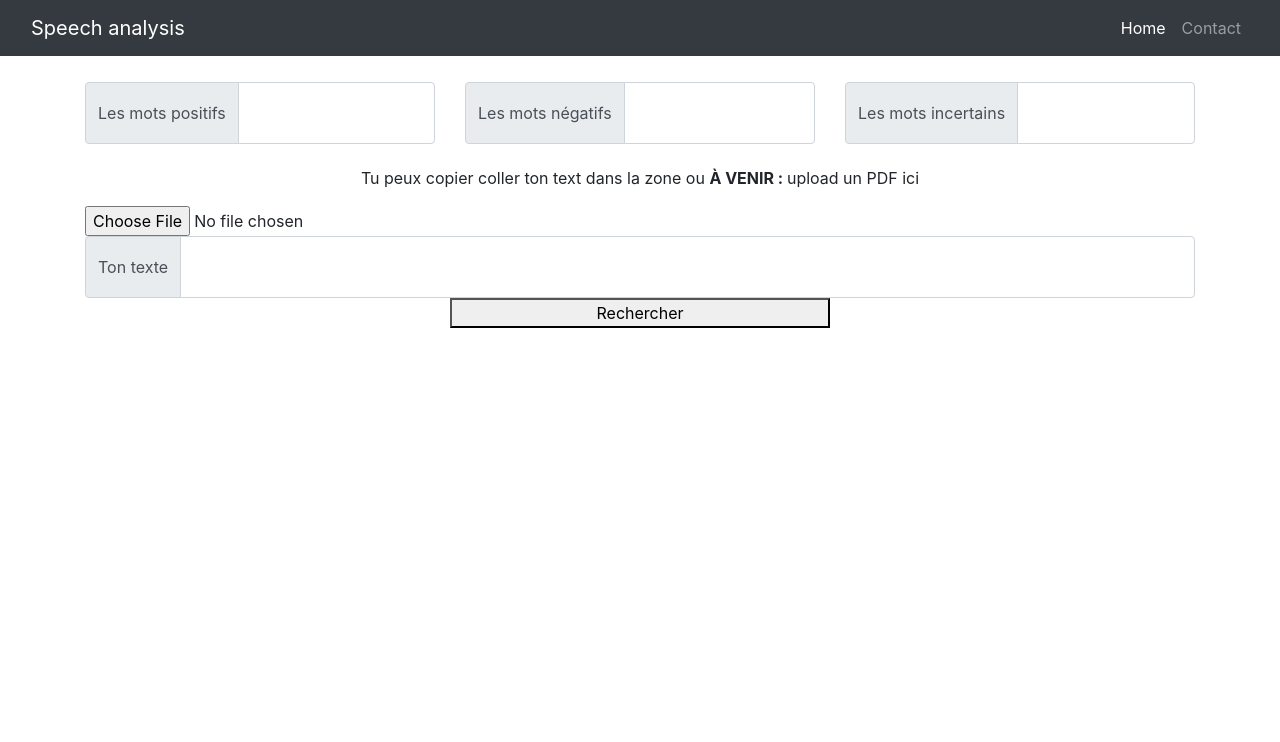
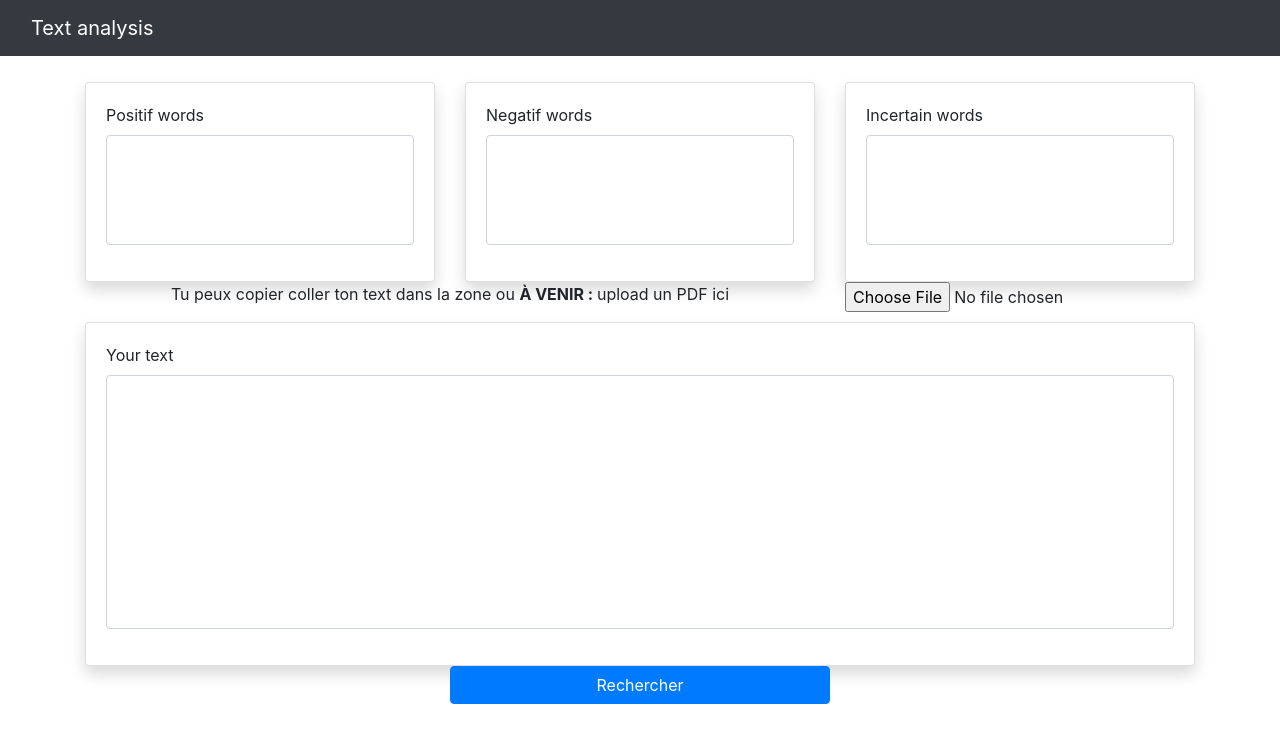
Before and after one commit to Tryanium/speech-analysis-master, a website: page views/index.html in a window 1280 px wide. Drawn offline with Linux system fonts and the light colour scheme.

Commit message:
Changement front

```diff
--- a/public/stylesheets/style.css
+++ b/public/stylesheets/style.css
@@ -2,9 +2,6 @@
   margin-top: 2%;
 }
 
-#TextPersoOrPDF{
-  margin-top: 2%;
-}
 
 textarea{
   resize: none;
--- a/views/index.html
+++ b/views/index.html
@@ -8,7 +8,7 @@
   <meta name="description" content="">
   <meta name="author" content="">
 
-  <title>Speech Analysis</title>
+  <title>Text Analysis</title>
 
   <!-- Bootstrap core CSS -->
   <link href="/bootstrap/css/bootstrap.min.css" rel="stylesheet">
@@ -21,70 +21,67 @@
   <!-- Navigation -->
   <nav class="navbar navbar-expand-lg navbar-dark bg-dark static-top">
     <div class="container-fluid">
-      <a class="navbar-brand" href="#">Speech analysis</a>
-      <button class="navbar-toggler" type="button" data-toggle="collapse" data-target="#navbarResponsive" aria-controls="navbarResponsive" aria-expanded="false" aria-label="Toggle navigation">
-        <span class="navbar-toggler-icon"></span>
-      </button>
-      <div class="collapse navbar-collapse" id="navbarResponsive">
-        <ul class="navbar-nav ml-auto">
-          <li class="nav-item active">
-            <a class="nav-link" href="#">Home
-              <span class="sr-only">(current)</span>
-            </a>
-          </li>
-          <li class="nav-item">
-            <a class="nav-link" href="contact">Contact</a>
-          </li>
-        </ul>
-      </div>
+      <a class="navbar-brand" href="#">Text analysis</a>
     </div>
   </nav>
 
   <!-- Page Content -->
   <div class="container persoContainer">
+    <form>
       <div class="row">
         <div class="col">
-        <div class="input-group">
-          <div class="input-group-prepend">
-            <span class="input-group-text">Les mots positifs</span>
-          </div>
-          <textarea class="form-control" aria-label="Les mots positifs" id="PositifWords"></textarea>
-        </div>
-      </div>
-      <div class="col">
-        <div class="input-group">
-          <div class="input-group-prepend">
-            <span class="input-group-text">Les mots négatifs</span>
-          </div>
-          <textarea class="form-control" aria-label="Les mots négatifs" id="NegatifWords"></textarea>
-        </div>
-      </div>
-      <div class="col">
-        <div class="input-group">
-          <div class="input-group-prepend">
-            <span class="input-group-text">Les mots incertains</span>
-          </div>
-          <textarea class="form-control" aria-label="Les mots incertains" id="YesNoWords"></textarea>
-        </div>
-      </div>
-    </div>
-    <div class="" id="TextPersoOrPDF">
-      <p class="text-center">Tu peux copier coller ton text dans la zone ou <strong>À VENIR : </strong> upload un PDF ici</p>
-      <input id="uploadFile" type="file" name="upload" accept="application/pdf" />
-      <div class="row">
-        <div class="col-12">
-          <div class="input-group">
-            <div class="input-group-prepend">
-              <span class="input-group-text">Ton texte</span>
-            </div>
-            <textarea class="form-control" aria-label="Ton texte" id="InputText"></textarea>
+          <div class="card shadow">
+            <div class="card-body">
+              <div class="form-group">
+                <label for="PositifWords">Positif words</label>
+                <textarea class="form-control" aria-label="Les mots positifs" id="PositifWords" rows="4"></textarea>
               </div>
             </div>
           </div>
         </div>
+        <div class="col">
+          <div class="card shadow">
+            <div class="card-body">
+              <div class="form-group">
+                <label for="PositifWords">Negatif words</label>
+                <textarea class="form-control" aria-label="Les mots négatifs" id="NegatifWords" rows="4"></textarea>
+              </div>
+            </div>
+          </div>
+        </div>
+        <div class="col">
+          <div class="card shadow">
+            <div class="card-body">
+              <div class="form-group">
+                <label for="PositifWords">Incertain words</label>
+                <textarea class="form-control" aria-label="Les mots incertains" id="YesNoWords" rows="4"></textarea>
+              </div>
+            </div>
+          </div>
+        </div> <!-- FIN COL -->
+      </div> <!-- FIN ROW -->
       <div class="row">
-      <button class="offset-4 col-4" type="button" name="button" id="FindButton">Rechercher</button>
+        <div class="col-8">
+          <p class="text-center">Tu peux copier coller ton text dans la zone ou <strong>À VENIR : </strong> upload un PDF ici</p>
         </div>
+        <div class="col-4">
+          <input id="uploadFile" type="file" name="upload" accept="application/pdf" />
+        </div>
+        <div class="col-12">
+          <div class="card shadow">
+            <div class="card-body">
+              <div class="form-group">
+                <label for="InputText">Your text</label>
+                <textarea class="form-control" rows="10" id="InputText"></textarea>
+              </div>
+            </div>
+          </div>
+        </div>
+      </div> <!-- FIN ROW -->
+      <div class="row">
+        <button class="offset-4 col-4 btn btn-primary" type="submit" name="button" id="FindButton">Rechercher</button>
+      </div> <!-- FIN ROW -->
+    </form>
     <!-- RESULT -->
     <div class="row">
       <div class="col text-center" id="resultPosNeg"></div>
```
Lines whose indentation alone changed are shown as unchanged.
